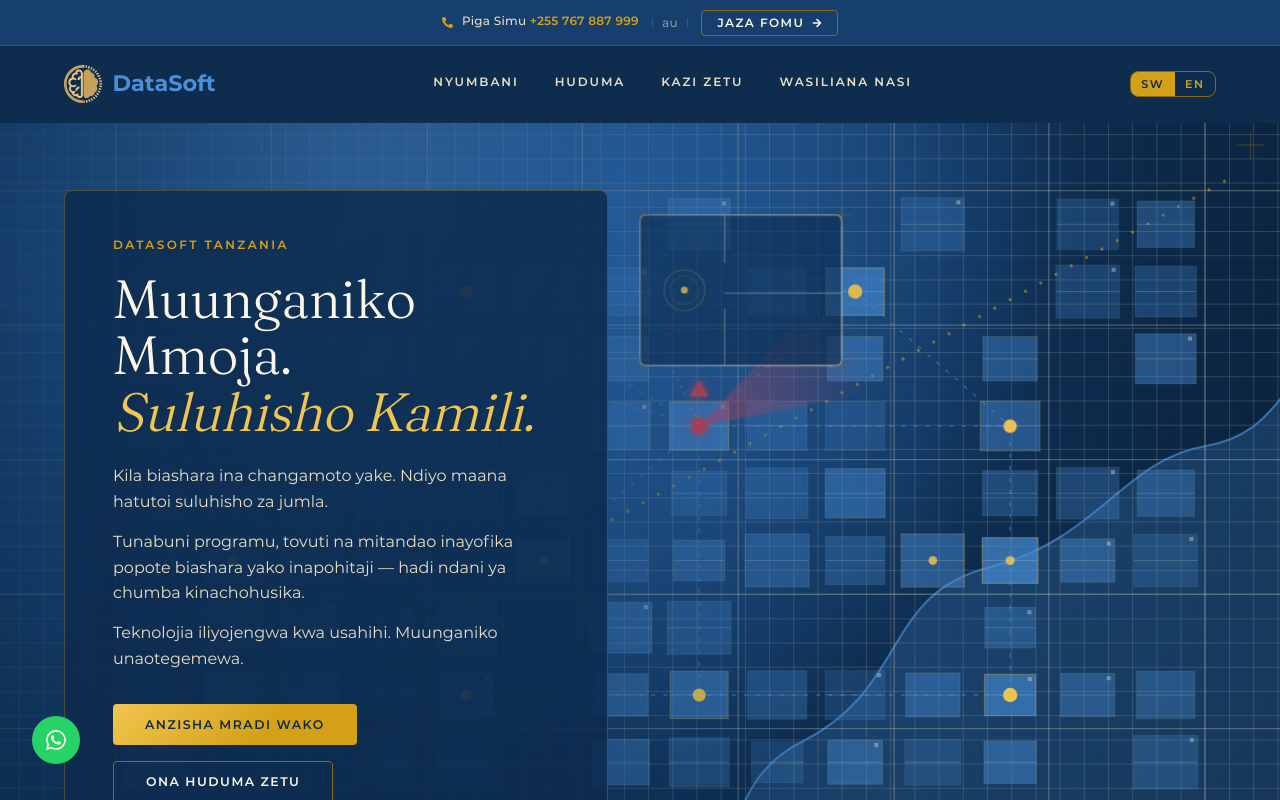
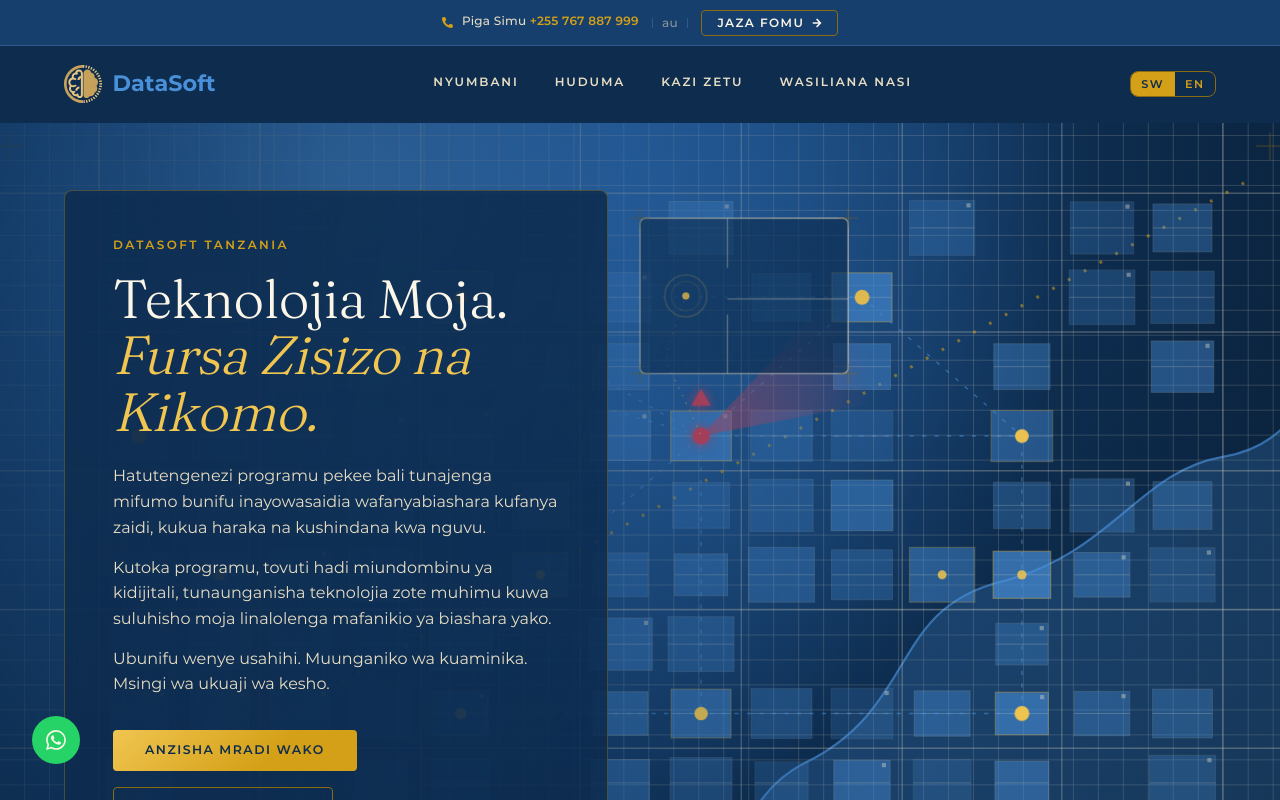
Before and after one commit to LucasJohnNyamhanga/datasoft, a Next.js app: page / in a window 1280 px wide. Shown: the top 800 px of the page. Built offline with nearby package versions, Linux system fonts and the light colour scheme.

Commit message:
Update translations.ts

```diff
--- a/app/i18n/translations.ts
+++ b/app/i18n/translations.ts
@@ -29,11 +29,12 @@ const sw = {
   },
   hero: {
     eyebrow: "DataSoft Tanzania",
-    headlineLines: ["Muunganiko Mmoja.", "Suluhisho Kamili."],
+    headlineLines: ["Teknolojia Moja.", "Fursa Zisizo na Kikomo."],
+
     subheadline: [
-      "Kila biashara ina changamoto yake. Ndiyo maana hatutoi suluhisho za jumla.",
-      "Tunabuni programu, tovuti na mitandao inayofika popote biashara yako inapohitaji — hadi ndani ya chumba kinachohusika.",
-      "Teknolojia iliyojengwa kwa usahihi. Muunganiko unaotegemewa.",
+      "Hatutengenezi programu pekee bali tunajenga mifumo bunifu inayowasaidia wafanyabiashara kufanya zaidi, kukua haraka na kushindana kwa nguvu.",
+      "Kutoka programu, tovuti hadi miundombinu ya kidijitali, tunaunganisha teknolojia zote muhimu kuwa suluhisho moja linalolenga mafanikio ya biashara yako.",
+      "Ubunifu wenye usahihi. Muunganiko wa kuaminika. Msingi wa ukuaji wa kesho.",
     ],
     ctaPrimary: "Anzisha Mradi Wako",
     ctaSecondary: "Ona Huduma Zetu",
@@ -274,11 +275,12 @@ const en: Dict = {
   },
   hero: {
     eyebrow: "DataSoft Tanzania",
-    headlineLines: ["One Connection.", "A Complete Solution."],
+    headlineLines: ["One Technology.", "Endless Possibilities."],
+
     subheadline: [
-      "Every business has its own challenge. That's why we don't offer generic solutions.",
-      "We design software, websites and networks that reach wherever your business needs them — all the way to the room where it matters.",
-      "Technology built with precision. Connections you can rely on.",
+      "We don't just develop software, we engineer intelligent systems that empower businesses to perform, scale, and lead.",
+      "From applications and websites to network infrastructure, we deliver connected solutions designed around your business goals.",
+      "Built with precision. Connected with reliability. Designed for growth.",
     ],
     ctaPrimary: "Start Your Project",
     ctaSecondary: "See Our Services",
```
